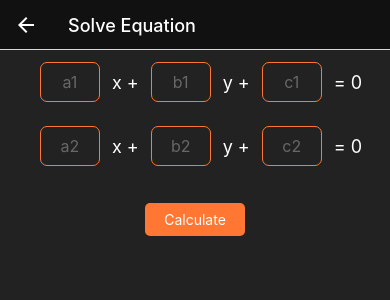
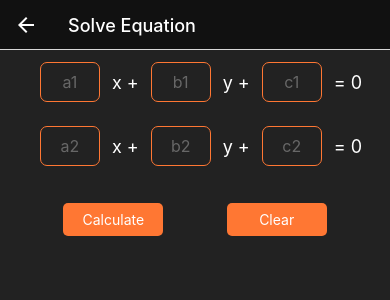
Before and after one commit to Sou-gata/react-native-calculator, a React Native app: screen /SolveEqu in a window 390 px wide. Shown: the top 300 px of the page. Built offline with nearby package versions, Linux system fonts and the light colour scheme.

Commit message:
improvement and bugs fix

```diff
--- a/App.js
+++ b/App.js
@@ -30,7 +30,7 @@ export default function App() {
     useEffect(() => {
         setTimeout(async () => {
             await SplashScreen.hideAsync();
-        }, 2500);
+        }, 1500);
     }, []);
 
     const Stack = createNativeStackNavigator();
--- a/src/components/EquSolve.js
+++ b/src/components/EquSolve.js
@@ -85,7 +85,7 @@ const EquSolve = () => {
                 />
                 <Text style={styles.equText}>= 0</Text>
             </View>
-            <View style={styles.flexRow}>
+            <View style={[styles.flexRow, { justifyContent: "space-evenly" }]}>
                 <TouchableHighlight
                     style={styles.btn}
                     onPress={() => {
@@ -102,6 +102,31 @@ const EquSolve = () => {
                 >
                     <Text style={styles.btnText}>Calculate</Text>
                 </TouchableHighlight>
+                <TouchableHighlight
+                    style={styles.btn}
+                    onPress={() => {
+                        setVal({
+                            a1: "",
+                            a2: "",
+                            b1: "",
+                            b2: "",
+                            c1: "",
+                            c2: "",
+                        });
+                        setFinalAns({
+                            numeratorX: undefined,
+                            denominatorX: undefined,
+                            numeratorY: undefined,
+                            denominatorY: undefined,
+                            x: undefined,
+                            y: undefined,
+                            noSolution: undefined,
+                            manySolution: undefined,
+                        });
+                    }}
+                >
+                    <Text style={styles.btnText}>Clear</Text>
+                </TouchableHighlight>
             </View>
             <View style={{ marginTop: 30 }}>
                 {finalAns.noSolution && (
@@ -111,7 +136,7 @@ const EquSolve = () => {
                     <Text style={styles.textStyle}>Many Solution</Text>
                 )}
                 <View style={styles.flexRow}>
-                    {finalAns.numeratorX && (
+                    {(finalAns.numeratorX || finalAns.numeratorX == 0) && (
                         <Text style={styles.textStyle}>
                             x = {finalAns.numeratorX}
                         </Text>
@@ -123,7 +148,7 @@ const EquSolve = () => {
                     )}
                 </View>
                 <View style={styles.flexRow}>
-                    {finalAns.numeratorY && (
+                    {(finalAns.numeratorY || finalAns.numeratorY == 0) && (
                         <Text style={styles.textStyle}>
                             y = {finalAns.numeratorY}
                         </Text>
@@ -134,7 +159,7 @@ const EquSolve = () => {
                         </Text>
                     )}
                 </View>
-                {finalAns.x && (
+                {(finalAns.x || finalAns.x == 0) && (
                     <View>
                         <Text
                             style={[styles.textStyle, { marginVertical: 20 }]}
--- a/src/components/NormalCalculator.js
+++ b/src/components/NormalCalculator.js
@@ -99,7 +99,6 @@ const NormalCalculator = () => {
                 }
             }
         }
-
         if (type != "clr" && type != "ere" && type != "eql") {
             setNumArr([...numArr, btn]);
             if (type == "num") {
--- a/src/components/QuadraticEqu.js
+++ b/src/components/QuadraticEqu.js
@@ -59,16 +59,37 @@ const QuadraticEqu = () => {
                     />
                     <Text style={styles.sup1st}>= 0</Text>
                 </View>
-                <View style={styles.flexRow}>
+                <View
+                    style={[styles.flexRow, { justifyContent: "space-evenly" }]}
+                >
                     <TouchableHighlight
                         style={styles.btn}
                         onPress={() => getAns()}
                     >
                         <Text style={styles.btnText}>Calculate</Text>
                     </TouchableHighlight>
+                    <TouchableHighlight
+                        style={styles.btn}
+                        onPress={() => {
+                            setVeriable({ a: "", b: "", c: "" });
+                            setAns({
+                                inFraction: {
+                                    rootOne: undefined,
+                                    rootTwo: undefined,
+                                },
+                                inDecimal: {
+                                    rootOne: undefined,
+                                    rootTwo: undefined,
+                                },
+                            });
+                        }}
+                    >
+                        <Text style={styles.btnText}>Clear</Text>
+                    </TouchableHighlight>
                 </View>
                 <View style={{ marginTop: 35 }}>
-                    {ans.inFraction.rootOne && (
+                    {(ans.inFraction.rootOne ||
+                        ans.inFraction.rootOne == 0) && (
                         <View>
                             <Text style={styles.textStyle}>
                                 X = {ans.inFraction.rootOne}
@@ -79,7 +100,7 @@ const QuadraticEqu = () => {
                             </Text>
                         </View>
                     )}
-                    {ans.inDecimal.rootOne &&
+                    {(ans.inDecimal.rootOne || ans.inDecimal.rootOne == 0) &&
                         ans.inDecimal.rootOne != ans.inFraction.rootOne &&
                         ans.inDecimal.rootTwo != ans.inFraction.rootTwo && (
                             <View>
--- a/src/helpers/functions.js
+++ b/src/helpers/functions.js
@@ -702,13 +702,14 @@ export function equSolve(a1, a2, b1, b2, c1, c2, setFinalAns) {
             }
             if (denominatorX == 1 || numeratorX == 0) {
                 denominatorX = undefined;
-                x = undefined;
             }
             if (denominatorY == 1 || numeratorY == 0) {
                 denominatorY = undefined;
+            }
+            if (numeratorX == x && numeratorY == y) {
+                x = undefined;
                 y = undefined;
             }
-
             setFinalAns({
                 numeratorX,
                 denominatorX,
```
